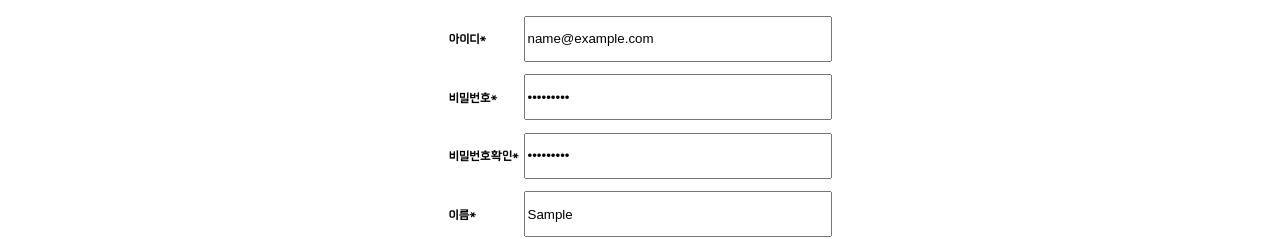
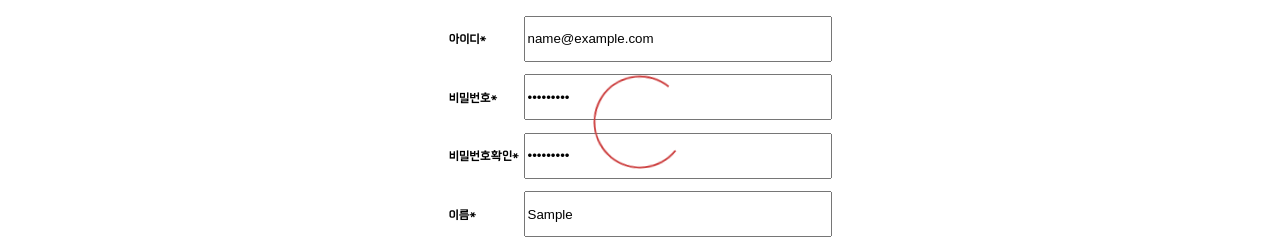
Before and after one commit to lygggg/we-study, a React (Vite) app in the folder client/: page /signup in a window 1280 px wide. Both pictures are taken after typing "name@example.com", "Sample123", "Sample123", "Sample" into the empty fields and a click on the button "가입하기". Shown: the part 372-611 px from the top of the page. Built offline with nearby package versions, Linux system fonts and the light colour scheme; no server answers.

Commit message:
Feat: 회원가입 로딩 스피너 구현

```diff
--- /dev/null
+++ b/client/src/components/modals/Spinner.tsx
@@ -0,0 +1,18 @@
+import ClipLoader from "react-spinners/ClipLoader";
+import styled from "styled-components";
+
+const Container = styled.div`
+  display: flex;
+  justify-content: center;
+  align-items: center;
+  position: fixed;
+`;
+const Spinner = () => {
+  return (
+    <Container>
+      <ClipLoader size={100} color="#CC3D3D" />
+    </Container>
+  );
+};
+
+export default Spinner;
--- a/client/src/pages/SignUpPage.tsx
+++ b/client/src/pages/SignUpPage.tsx
@@ -8,9 +8,11 @@ import { SignUpType } from "../models/signUp";
 import { signUpValidation } from "../validations/signUpYup";
 import FormErrorMessage from "../errorComponent/FormErrorMessage";
 import FailSignError from "../errorComponent/FailSignError.jsx";
+import Spinner from "../components/modals/Spinner.jsx";
 
 const SignUpPage = () => {
   const [error, setError] = useState();
+  const [loding, setLoding] = useState(false);
   const {
     register,
     handleSubmit,
@@ -21,12 +23,15 @@ const SignUpPage = () => {
   });
 
   const onClickSignUp = async ({ email, password, name }) => {
+    setLoding(true);
     signupEmail(email, password)
       .then(async (result) => {
         await signUpUser({ name, email });
+        setLoding(false);
         setError(null);
       })
       .catch((e) => {
+        setLoding(false);
         setError(e);
       });
   };
@@ -105,6 +110,7 @@ const SignUpPage = () => {
             <SignButton type="submit">가입하기</SignButton>
           </ButtonContainer>
         </form>
+        {loding && <Spinner />}
       </InnerContainer>
     </Container>
   );
```
